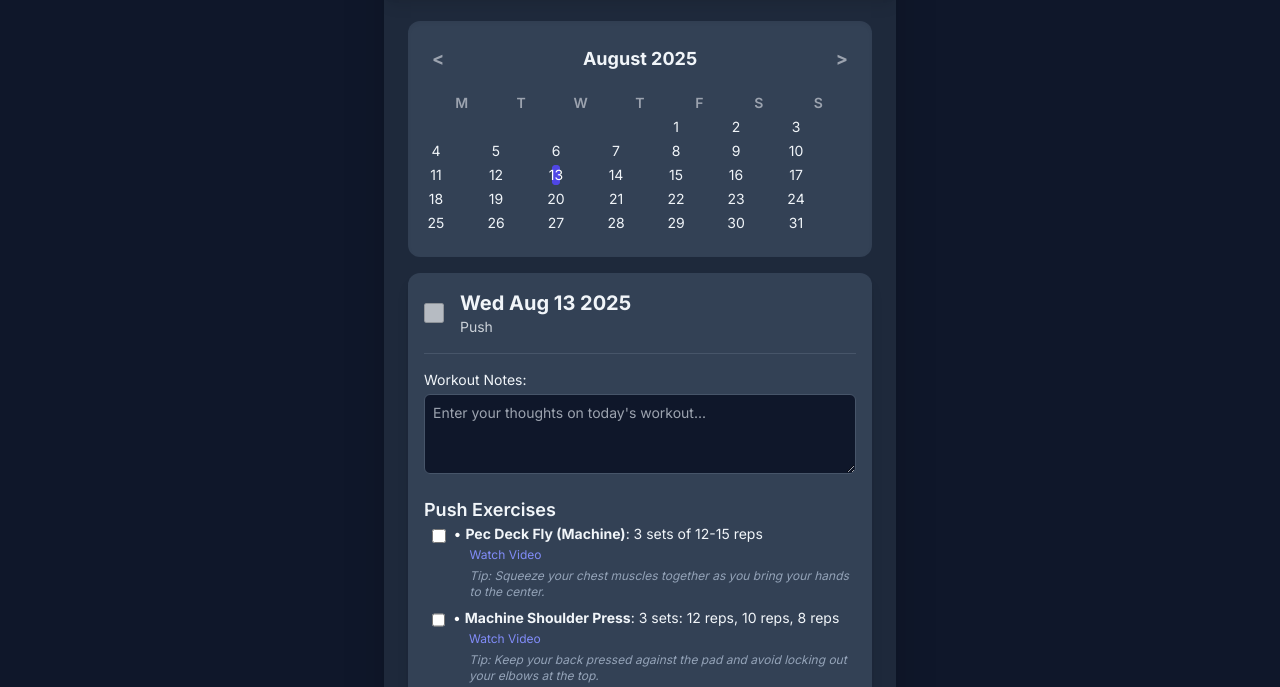
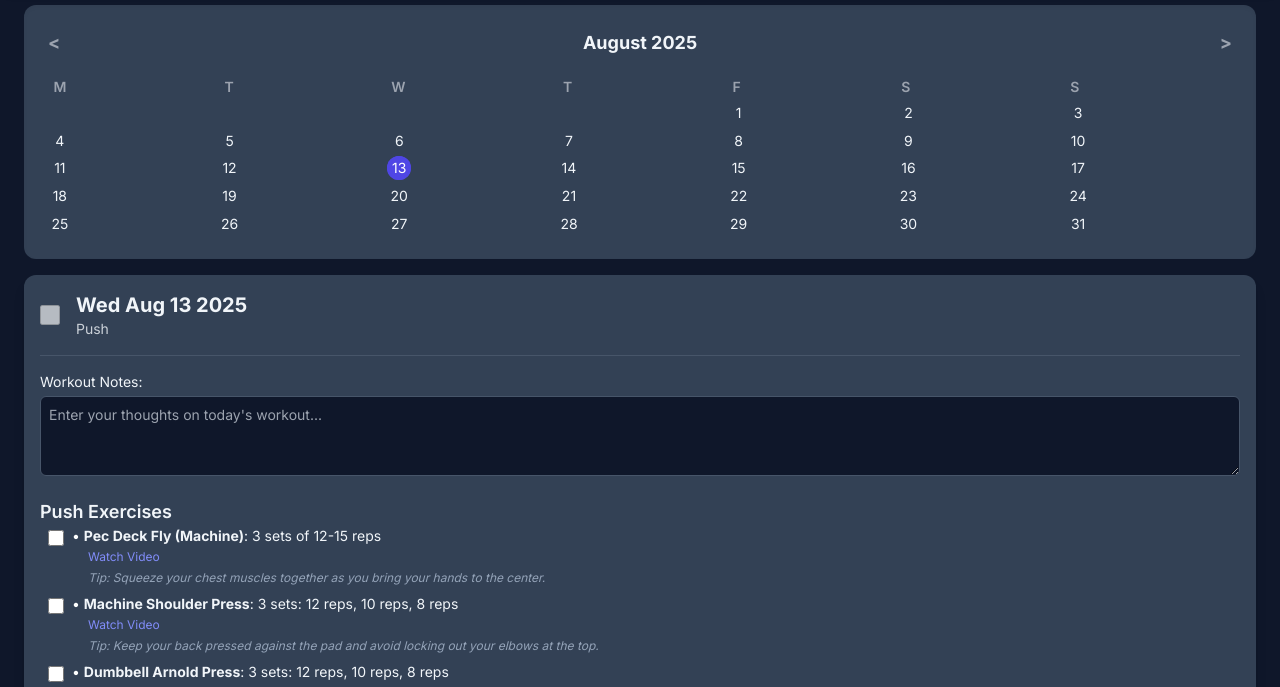
Before and after one commit to nair85-art/webpages, a plain HTML site: page index.html in a window 1280 px wide. Shown: the part 119-806 px from the top of the page. Drawn offline with nearby package versions, Linux system fonts and the light colour scheme.

Commit message:
Update index.html
updated layout and fixed formatting

```diff
--- a/index.html
+++ b/index.html
@@ -27,6 +27,7 @@
             font-family: 'Inter', sans-serif;
             background-color: var(--bg-primary);
             color: var(--text-color);
+            transition: background-color 0.3s, color 0.3s;
         }
         .accordion-content {
             max-height: 0;
@@ -95,11 +96,18 @@
         .calendar-day-item.completed span {
             color: #4f46e5;
         }
+        .calendar-day-item:hover {
+            background-color: var(--day-color);
+        }
+
+        .calendar-weekday {
+            width: calc(100% / 7);
+        }
     </style>
 </head>
-<body class="bg-slate-900 text-slate-100 flex items-center justify-center min-h-screen p-4 transition-colors duration-300">
-    <div id="app" class="w-full max-w-lg mx-auto bg-slate-800 rounded-2xl shadow-2xl overflow-hidden">
-        <header class="bg-indigo-700 text-white p-6 flex justify-between items-center shadow-lg">
+<body class="bg-slate-900 text-slate-100 min-h-screen transition-colors duration-300">
+    <div id="app" class="w-full mx-auto max-w-7xl">
+        <header class="bg-indigo-700 text-white p-6 flex justify-between items-center shadow-lg sticky top-0 z-10">
             <div>
                 <h1 class="text-xl font-bold tracking-tight">6-Day Fitness Plan</h1>
                 <p class="text-sm font-light opacity-80 mt-1">Your Personalized Program</p>
@@ -111,18 +119,18 @@
         <main class="p-4 md:p-6 space-y-4">
             <div id="calendar-container" class="bg-slate-700 rounded-xl p-4 md:p-6 shadow-inner">
                 <div class="flex justify-between items-center mb-4">
-                    <button class="text-lg font-bold text-gray-400 hover:text-gray-100 transition-colors">&lt;</button>
+                    <button id="prev-month" class="text-lg font-bold text-gray-400 hover:text-gray-100 transition-colors">&lt;</button>
                     <h3 class="text-lg font-bold text-center"></h3>
-                    <button class="text-lg font-bold text-gray-400 hover:text-gray-100 transition-colors">&gt;</button>
+                    <button id="next-month" class="text-lg font-bold text-gray-400 hover:text-gray-100 transition-colors">&gt;</button>
                 </div>
                 <div id="calendar-grid" class="grid grid-cols-7 text-center text-sm font-semibold text-gray-400">
-                    <span class="p-1">M</span>
-                    <span class="p-1">T</span>
-                    <span class="p-1">W</span>
-                    <span class="p-1">T</span>
-                    <span class="p-1">F</span>
-                    <span class="p-1">S</span>
-                    <span class="p-1">S</span>
+                    <span class="p-1 calendar-weekday">M</span>
+                    <span class="p-1 calendar-weekday">T</span>
+                    <span class="p-1 calendar-weekday">W</span>
+                    <span class="p-1 calendar-weekday">T</span>
+                    <span class="p-1 calendar-weekday">F</span>
+                    <span class="p-1 calendar-weekday">S</span>
+                    <span class="p-1 calendar-weekday">S</span>
                 </div>
                 <div id="calendar-days" class="grid grid-cols-7 gap-1 text-center text-sm">
                     <!-- Days will be generated here -->
@@ -221,6 +229,8 @@ Welcome to your personalized fitness program. This plan is designed for a 6-day
         const workoutPlanElement = document.getElementById('workout-plan');
         const calendarGridElement = document.getElementById('calendar-days');
         const monthYearHeader = document.querySelector('#calendar-container h3');
+        const prevMonthBtn = document.getElementById('prev-month');
+        const nextMonthBtn = document.getElementById('next-month');
         const themeToggle = document.getElementById('theme-toggle');
 
         let currentDate = new Date();
@@ -320,7 +330,7 @@ Welcome to your personalized fitness program. This plan is designed for a 6-day
 
                 const dayElement = document.createElement('button');
                 dayElement.textContent = i;
-                dayElement.classList.add('calendar-day-item', 'rounded-full', 'flex', 'items-center', 'justify-center', 'cursor-pointer', 'hover:bg-slate-700', 'transition-colors');
+                dayElement.classList.add('calendar-day-item', 'rounded-full', 'flex', 'items-center', 'justify-center', 'cursor-pointer', 'transition-colors');
                 dayElement.setAttribute('data-date', dayString);
 
                 if (isToday) {
@@ -565,12 +575,11 @@ Welcome to your personalized fitness program. This plan is designed for a 6-day
             selectDay(todayString);
 
             // Add listeners for calendar month navigation
-            const navButtons = document.querySelectorAll('#calendar-container button');
-            navButtons[0].addEventListener('click', () => {
+            prevMonthBtn.addEventListener('click', () => {
                 currentDate.setMonth(currentDate.getMonth() - 1);
                 createCalendar();
             });
-            navButtons[1].addEventListener('click', () => {
+            nextMonthBtn.addEventListener('click', () => {
                 currentDate.setMonth(currentDate.getMonth() + 1);
                 createCalendar();
             });
```
